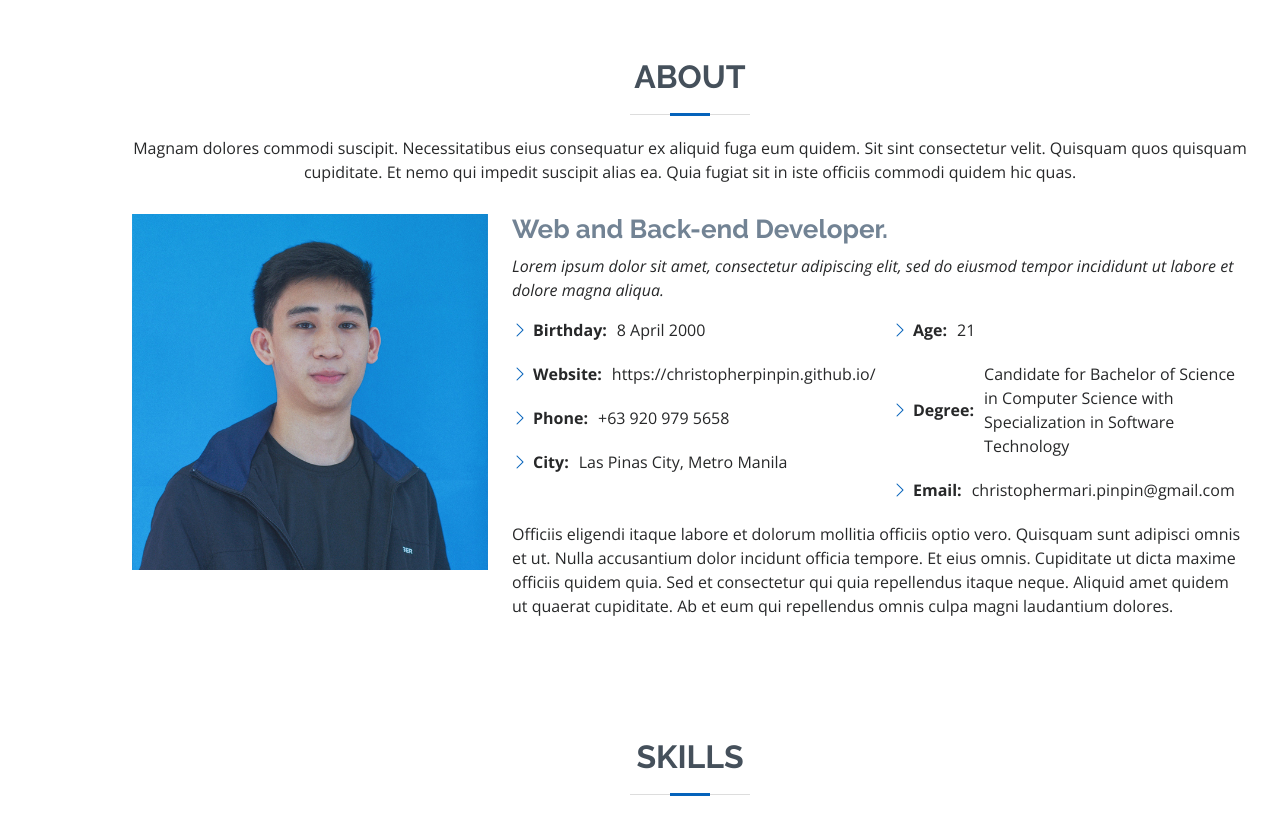
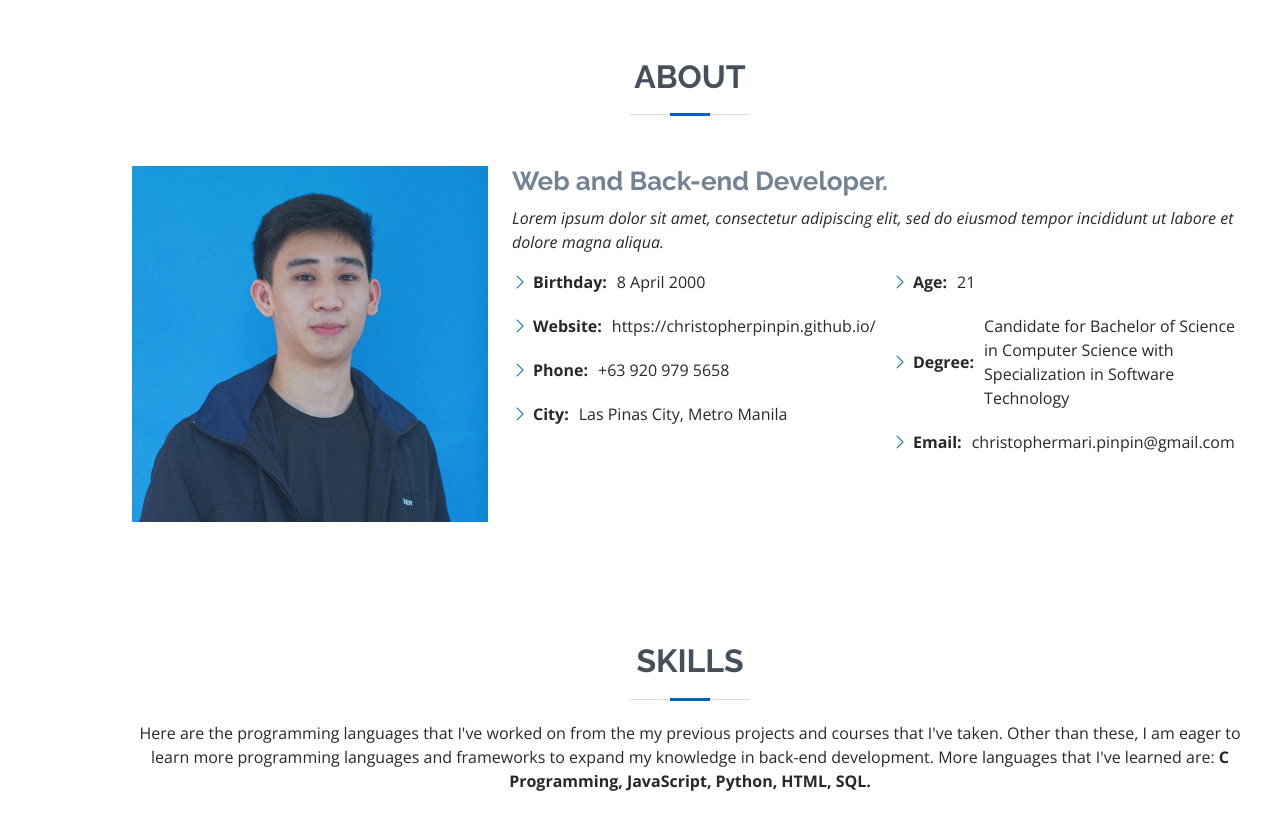
Before and after one commit to christopherpinpin/christopherpinpin.github.io, a plain HTML site: page index.html in a window 1280 px wide. Shown: the part 802-1615 px from the top of the page. Drawn offline with nearby package versions, Linux system fonts and the light colour scheme.

Commit message:
Update index.html

```diff
--- a/index.html
+++ b/index.html
@@ -77,8 +77,7 @@
 
         <div class="section-title">
           <h2>About</h2>
-          <p>Magnam dolores commodi suscipit. Necessitatibus eius consequatur ex aliquid fuga eum quidem. Sit sint consectetur velit. Quisquam quos quisquam cupiditate. Et nemo qui impedit suscipit alias ea. Quia fugiat sit in iste officiis commodi quidem hic quas.</p>
-        </div>
+         </div>
 
         <div class="row">
           <div class="col-lg-4">
@@ -107,10 +106,7 @@
                 </ul>
               </div>
             </div>
-            <p>
-              Officiis eligendi itaque labore et dolorum mollitia officiis optio vero. Quisquam sunt adipisci omnis et ut. Nulla accusantium dolor incidunt officia tempore. Et eius omnis.
-              Cupiditate ut dicta maxime officiis quidem quia. Sed et consectetur qui quia repellendus itaque neque. Aliquid amet quidem ut quaerat cupiditate. Ab et eum qui repellendus omnis culpa magni laudantium dolores.
-            </p>
+
           </div>
         </div>
 
```
